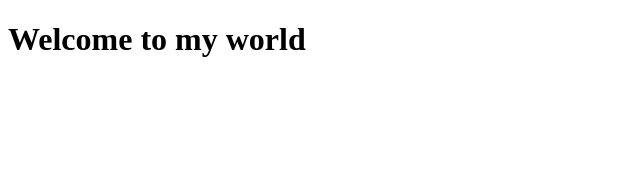
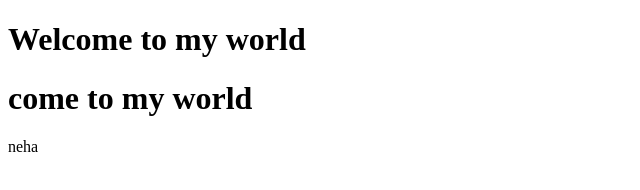
Before and after one commit to SanyaJaiswal/practise, a plain HTML site: page index.html in a window 1280 px wide. Shown: the whole page, without its empty margins (0-640 px from the left). Drawn offline with Linux system fonts and the light colour scheme.

Commit message:
Update index.html

```diff
--- a/index.html
+++ b/index.html
@@ -8,6 +8,8 @@
 </head>
 <body>
     <h1>Welcome to my world</h1>
+    <h1>come to my world</h1>
+    <p>neha</p>
 
 </body>
 </html>
```
